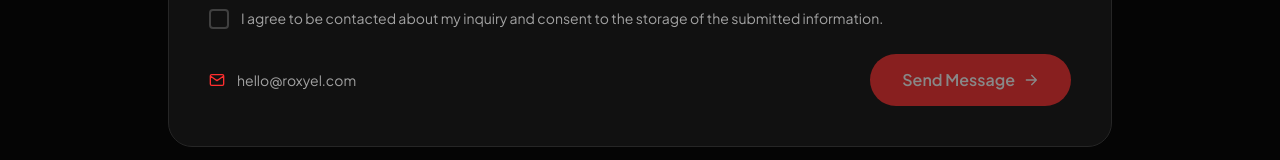
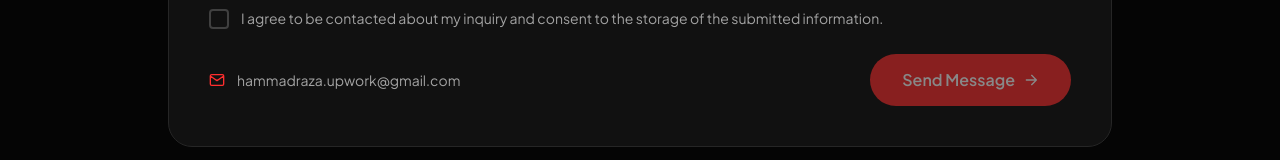
Before and after one commit to hammadraza5414/hammad-portfolio, a Next.js app: page / in a window 1280 px wide. Shown: the part 7294-7454 px from the top of the page. Built offline with nearby package versions, Linux system fonts and the light colour scheme.

Commit message:
Update contact email to hammadraza.upwork@gmail.com

```diff
--- a/src/app/components/Contact.tsx
+++ b/src/app/components/Contact.tsx
@@ -12,6 +12,8 @@ type FormState = {
 };
 
 const EMPTY: FormState = { firstName: "", lastName: "", email: "", message: "", consent: false };
+
+const CONTACT_EMAIL = "hammadraza.upwork@gmail.com";
 
 export default function Contact() {
   const [form, setForm] = useState<FormState>(EMPTY);
@@ -114,7 +116,7 @@ export default function Contact() {
             <div className="flex flex-col sm:flex-row items-start sm:items-center justify-between gap-4">
               <div className="flex items-center gap-3 text-sm text-neutral-400">
                 <Icon path={Icons.mail} className="w-4 h-4 text-crimson" />
-                <a href="mailto:hello@roxyel.com" className="hover:text-white transition-colors">hello@roxyel.com</a>
+                <a href={`mailto:${CONTACT_EMAIL}`} className="hover:text-white transition-colors">{CONTACT_EMAIL}</a>
               </div>
               <button
                 type="submit"
```
